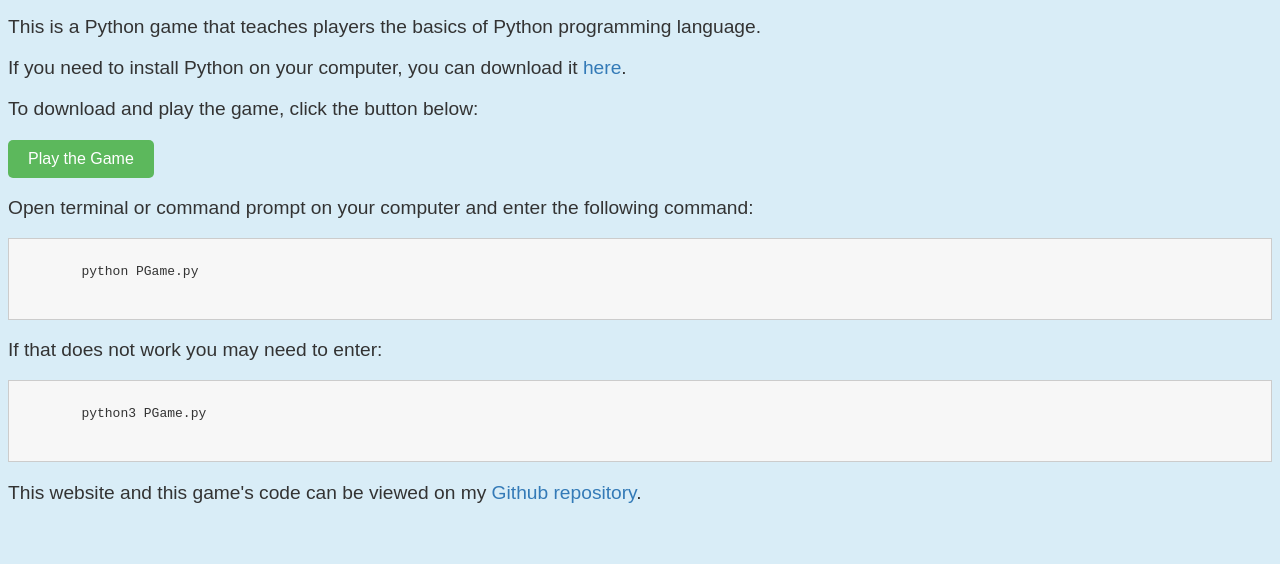
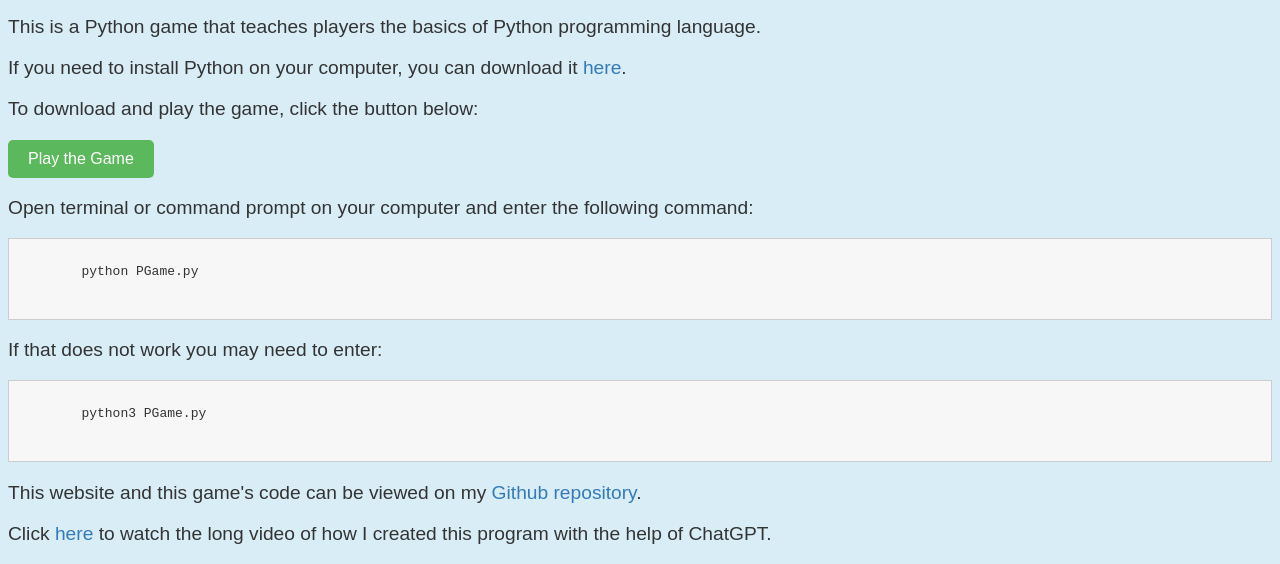
Before and after one commit to sswist/sswist.github.io, a plain HTML site: page index.html in a window 1280 px wide. Shown: the part 543-1107 px from the top of the page. Before the commit the page ends 1066 px from the top, so only its background shows below. Drawn offline with Linux system fonts and the light colour scheme.

Commit message:
added hyperlink to long video.

```diff
--- a/index.html
+++ b/index.html
@@ -30,5 +30,6 @@
         </pre>
     </p>
     <p>This website and this game's code can be viewed on my <a href="https://github.com/sswist/sswist.github.io">Github repository</a>.</p>
+    <p>Click <a href="https://youtu.be/5PH_XAqI9uc">here</a> to watch the long video of how I created this program with the help of ChatGPT.</p>
 </body>
 </html>
```
